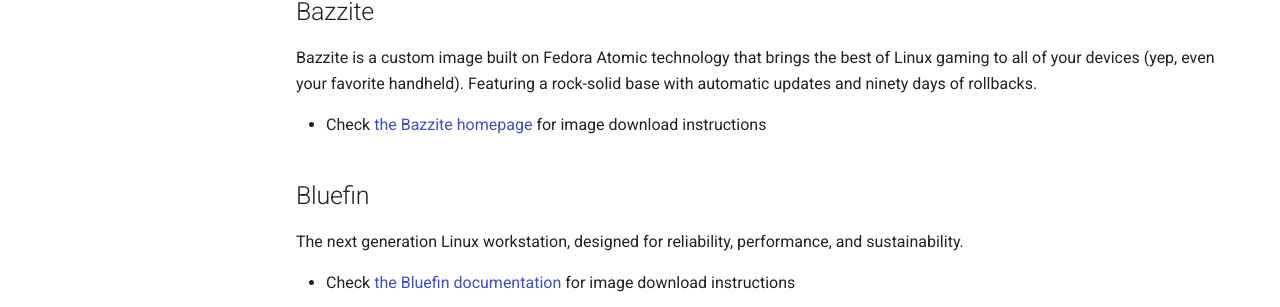
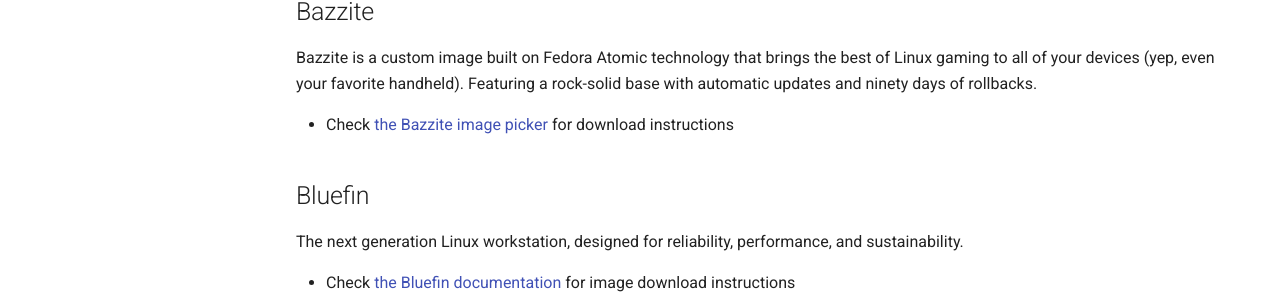
Before and after one commit to ublue-os/website, an MkDocs documentation site: the page built from docs/installation.md, in a window 1280 px wide and 1224 px high. Shown: the part 492-799 px from the top of the window. Built offline with MkDocs 1.6.1 and Material for MkDocs 9.7.7, drawn with Linux system fonts in a browser that asks for light colours; comment, search, counter and statistics services are not loaded.

Commit message:
chore: Use image picker link for Bazzite

```diff
--- a/docs/installation.md
+++ b/docs/installation.md
@@ -11,7 +11,7 @@ Notably:
 
 Bazzite is a custom image built on Fedora Atomic technology that brings the best of Linux gaming to all of your devices (yep, even your favorite handheld). Featuring a rock-solid base with automatic updates and ninety days of rollbacks.
 
-- Check [the Bazzite homepage](https://bazzite.gg) for image download instructions
+- Check [the Bazzite image picker](https://bazzite.gg#image-picker) for download instructions
 
 ## Bluefin
 
```
